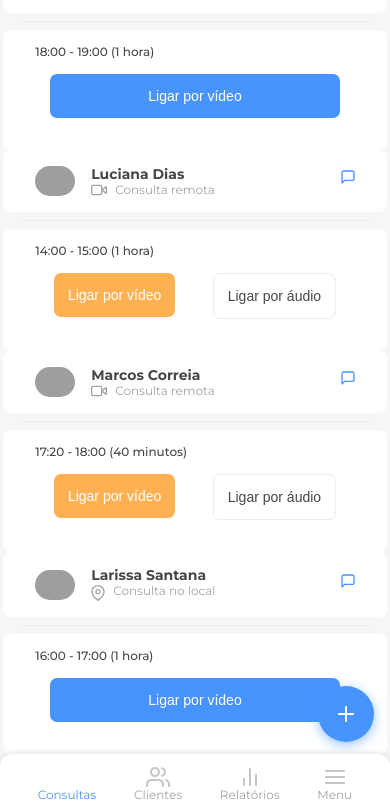
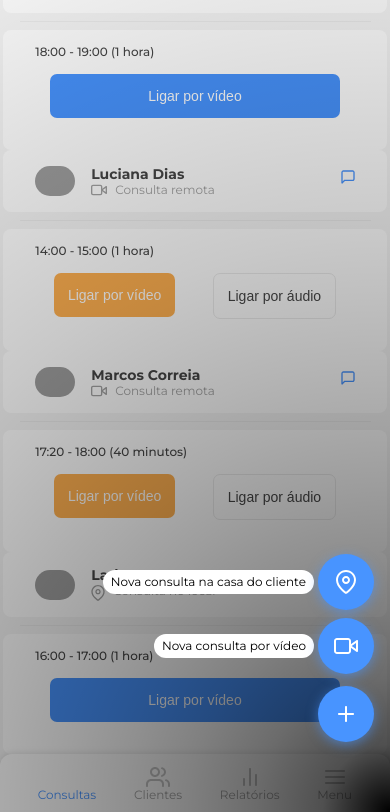
Before and after one commit to ByGuiiM/Consult-List---Responsive, a plain HTML site: page index.html in a window 390 px wide. Both pictures are taken after a click on the button 346 px from the left and 2346 px from the top of the page. Shown: the part 1633-2445 px from the top of the page. Drawn offline with Linux system fonts and the light colour scheme; grey boxes are pictures that could not be loaded.

Commit message:
tablet version

```diff
--- a/index.html
+++ b/index.html
@@ -24,6 +24,8 @@
     <!-- Hoje -->
     <section class="consults">
         <h2 class="consult__title">Hoje</h2>
+        <div class="container">
+            <div class="place">
                 <div class="consults__container">
                     <img src="assets/perfil-2.svg" alt="Luciana Dias Image" class="people__image">
                     <div class="consults__container__container">
@@ -43,6 +45,8 @@
                         <li class="list-box__item"><button class="second__button">Ligar por áudio</button></li>
                     </ul>
                 </div>
+            </div>
+            <div class="place">
                 <div class="consults__container">
                     <img src="assets/perfil-3.svg" alt="Larissa Santana Image" class="people__image">
                     <div class="consults__container__container">
@@ -61,6 +65,8 @@
                         <li class="list-box__item"><button class="third__button">Ligar por vídeo</button></li>
                     </ul>
                 </div>
+            </div>
+            <div class="place">
                 <div class="consults__container">
                     <img src="assets/perfil-4.svg" alt="Marcos Correia Image" class="people__image">
                     <div class="consults__container__container">
@@ -80,10 +86,14 @@
                         <li class="list-box__item"><button class="second__button">Ligar por áudio</button></li>
                     </ul>
                 </div>
+            </div>
+        </div>
     </section>
     <!-- Amanhã -->
     <section class="consults">
         <h2 class="consult__title">Amanhã</h2>
+        <div class="container">
+            <div class="place">
                 <div class="consults__container">
                     <img src="assets/perfil-5.svg" alt="Clara Lemos Image" class="people__image">
                     <div class="consults__container__container">
@@ -102,6 +112,8 @@
                         <li class="list-box__item"><button class="third__button">Ligar por vídeo</button></li>
                     </ul>
                 </div>
+            </div>
+            <div class="place">
                 <div class="consults__container">
                     <img src="assets/perfil-2.svg" alt="Luciana Dias Image" class="people__image">
                     <div class="consults__container__container">
@@ -121,6 +133,8 @@
                         <li class="list-box__item"><button class="second__button">Ligar por áudio</button></li>
                     </ul>
                 </div>
+            </div>
+            <div class="place">
                 <div class="consults__container">
                     <img src="assets/perfil-4.svg" alt="Marcos Correia Image" class="people__image">
                     <div class="consults__container__container">
@@ -140,6 +154,8 @@
                         <li class="list-box__item"><button class="second__button">Ligar por áudio</button></li>
                     </ul>
                 </div>
+            </div>
+            <div class="place">
                 <div class="consults__container">
                     <img src="assets/perfil-3.svg" alt="Larissa Santana Image" class="people__image">
                     <div class="consults__container__container">
@@ -158,10 +174,14 @@
                         <li class="list-box__item"><button class="third__button">Ligar por vídeo</button></li>
                     </ul>
                 </div>
+            </div>
+        </div>
     </section>
     <!-- Quarta-feira -->
     <section class="consults">
         <h2 class="consult__title">Quarta-feira</h2>
+        <div class="container">
+            <div class="place">
                 <div class="consults__container">
                     <img src="assets/perfil-5.svg" alt="Clara Lemos Image" class="people__image">
                     <div class="consults__container__container">
@@ -180,6 +200,8 @@
                         <li class="list-box__item"><button class="third__button">Ligar por vídeo</button></li>
                     </ul>
                 </div>
+            </div>
+            <div class="place">
                 <div class="consults__container">
                     <img src="assets/perfil-2.svg" alt="Luciana Dias Image" class="people__image">
                     <div class="consults__container__container">
@@ -199,6 +221,8 @@
                         <li class="list-box__item"><button class="second__button">Ligar por áudio</button></li>
                     </ul>
                 </div>
+            </div>
+            <div class="place">
                 <div class="consults__container">
                     <img src="assets/perfil-4.svg" alt="Marcos Correia Image" class="people__image">
                     <div class="consults__container__container">
@@ -218,6 +242,8 @@
                         <li class="list-box__item"><button class="second__button">Ligar por áudio</button></li>
                     </ul>
                 </div>
+            </div>
+            <div class="place">
                 <div class="consults__container">
                     <img src="assets/perfil-3.svg" alt="Larissa Santana Image" class="people__image">
                     <div class="consults__container__container">
@@ -235,6 +261,8 @@
                     <ul class="list-box">
                         <li class="list-box__item"><button class="third__button">Ligar por vídeo</button></li>
                     </ul>
+                </div>
+            </div>
         </div>
     </section>
     <section class="footer">
--- a/styles/consults.css
+++ b/styles/consults.css
@@ -83,3 +83,18 @@ hr {
     border-top: 1px solid;
     border-color: var(--white-button);
 }
+
+@media screen and (min-width: 768px) {
+    .container {
+        display: flex;
+        flex-wrap: wrap;
+    }
+
+    .place {
+        padding: 0.7em;
+    }
+
+    .list-box__item {
+        margin: 0.5em;
+    }
+}
--- a/styles/float-button.css
+++ b/styles/float-button.css
@@ -13,7 +13,7 @@
     z-index: 5;
 }
 
-button.register-float__button span{
+button.register-float__button span {
     position: absolute;
     width: 16px;
     height: 16px;
@@ -32,4 +32,68 @@ button.register-float__button span{
     right: 0;
     bottom: 0;
     padding: 80vh 0 20px 0;
+    padding-bottom: 130px;
+    transition: 3.s ease;
+    transform: scale(0);
+    transform-origin: 85% bottom;
+    background: radial-gradient(circle at bottom right, black, 20%, transparent);
+    z-index: 2;
 }
+
+.register-float__button:focus + ul{
+    opacity: 1;
+    transform: scale(1);
+}
+
+.float__button> ul li {
+    display: flex;
+    align-items: center;
+    justify-content: flex-end;
+    margin-right: 16px;
+    margin-bottom: 8px;
+}
+
+.float__button ul li>span {
+    display: flex;
+    align-items: center;
+    height: 24px;
+    font-size: 0.75rem;
+    background: var(--white);
+    border-radius: 20px;
+    padding: 0 8px;
+    margin-right: 4px;
+}
+
+button.float__button-item {
+    display: flex;
+    width: 56px;
+    height: 56px;
+    position: relative;
+    filter: drop-shadow(0 3px 6px #4894FF90);
+    border-radius: 50%;
+}
+
+button.float__button-item span{
+    position: absolute;
+    width: 24px;
+    height: 24px;
+    top: 50%;
+    left: 50%;
+    transform: translate(-50%, -50%);
+    background-position: center;
+    background-repeat: no-repeat;
+}
+
+button.float__button-item span.local{
+    background-image: url('../assets/icons/pinfabiconee.svg');
+}
+
+button.float__button-item span.remote{
+    background-image: url('../assets/icons/Camerafab.svg');
+}
+
+@media  screen and (min-width: 1440px) {
+    .float__button {
+        display: none;
+    }
+}
--- a/styles/footer.css
+++ b/styles/footer.css
@@ -1,7 +1,3 @@
-.float__button-options {
-    display: none;
-}
-
 section.footer {
     width: 100%;
     height: 58px;
```
Also changed, not shown: assets/icons/Camerafab.svg (added), assets/icons/pinfabiconee.svg (added). Lines whose indentation alone changed are shown as unchanged.
